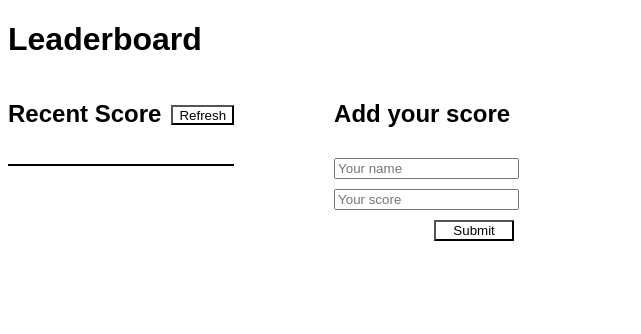
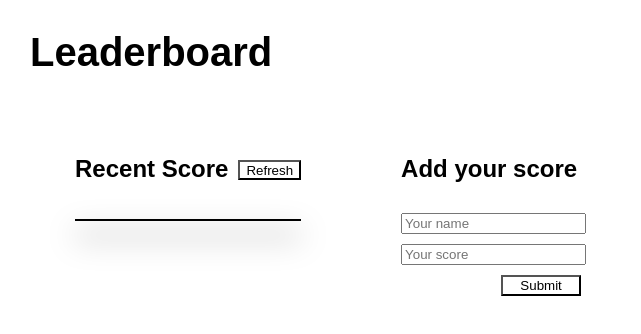
Before and after one commit to Abdo9826/Leaderboard, a website built with webpack: page src/template.html in a window 1280 px wide. Shown: the whole page, without its empty margins (0-641 px from the left). Built offline with nearby package versions, Linux system fonts and the light colour scheme.

Commit message:
Add styles to project

```diff
--- a/src/setup.js
+++ b/src/setup.js
@@ -1,5 +1,4 @@
 /* eslint-disable */
-
 const refresh = document.querySelector('.refresh');
 const submit = document.querySelector('.submit');
 
--- a/src/styles/main.css
+++ b/src/styles/main.css
@@ -1,8 +1,16 @@
 body {
   font-family: Arial, Helvetica, sans-serif;
+  margin-left: 30px;
+  margin-top: 30px;
+}
+
+h1 {
+  font-size: 40px;
 }
 
 section {
+  margin-top: 60px;
+  margin-left: 45px;
   display: flex;
 }
 
@@ -19,11 +27,13 @@ ul {
   justify-content: space-between;
   flex-direction: column;
   border: 1px solid black;
+  box-shadow: 0 15px 30px rgb(0, 0, 0.3);
 }
 
 li {
   height: 26px;
-  margin-left: -39px;
+  margin-left: -40px;
+  padding-left: 20px;
 }
 
 li:nth-child(odd) {
```
Also changed, not shown: dist/main.js.
